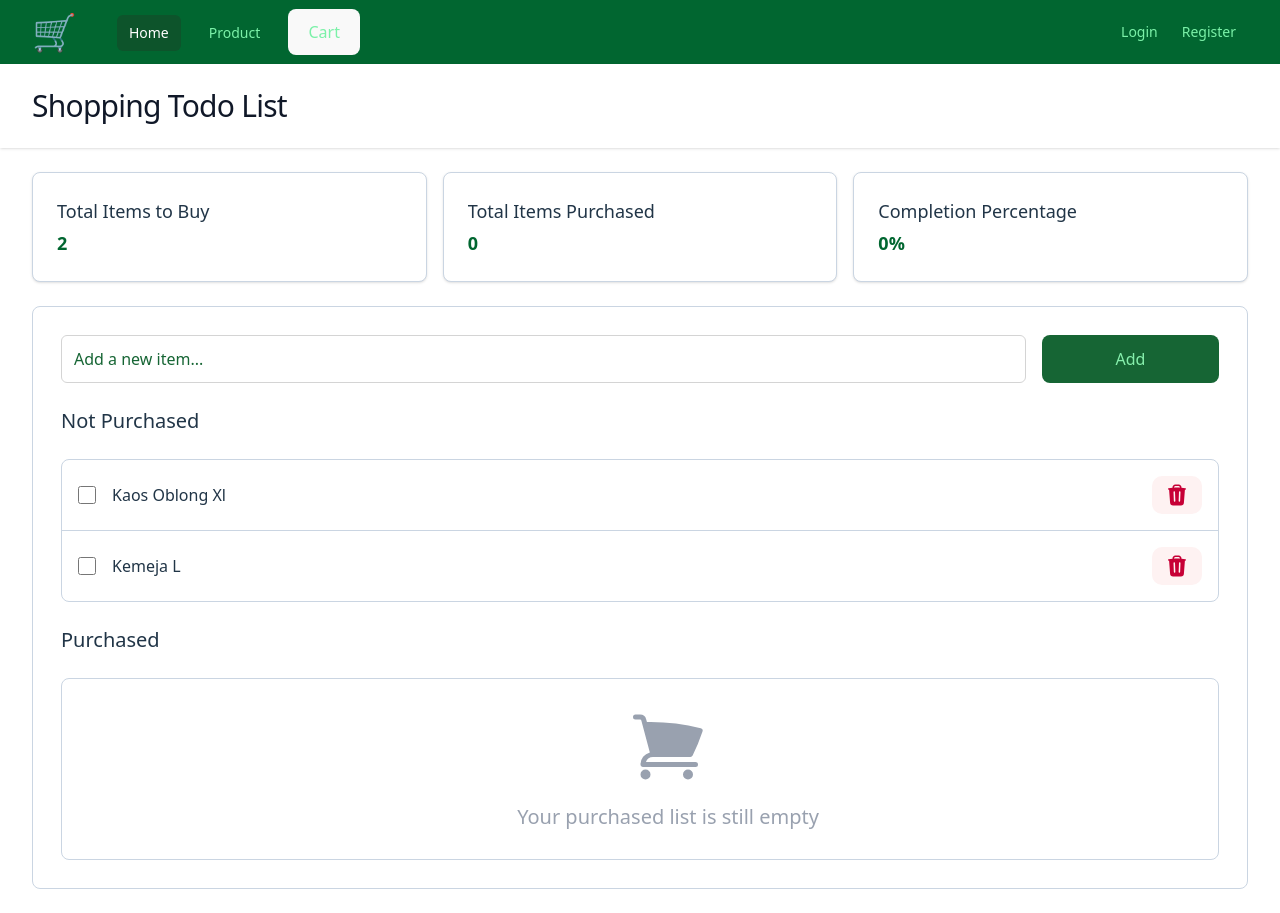
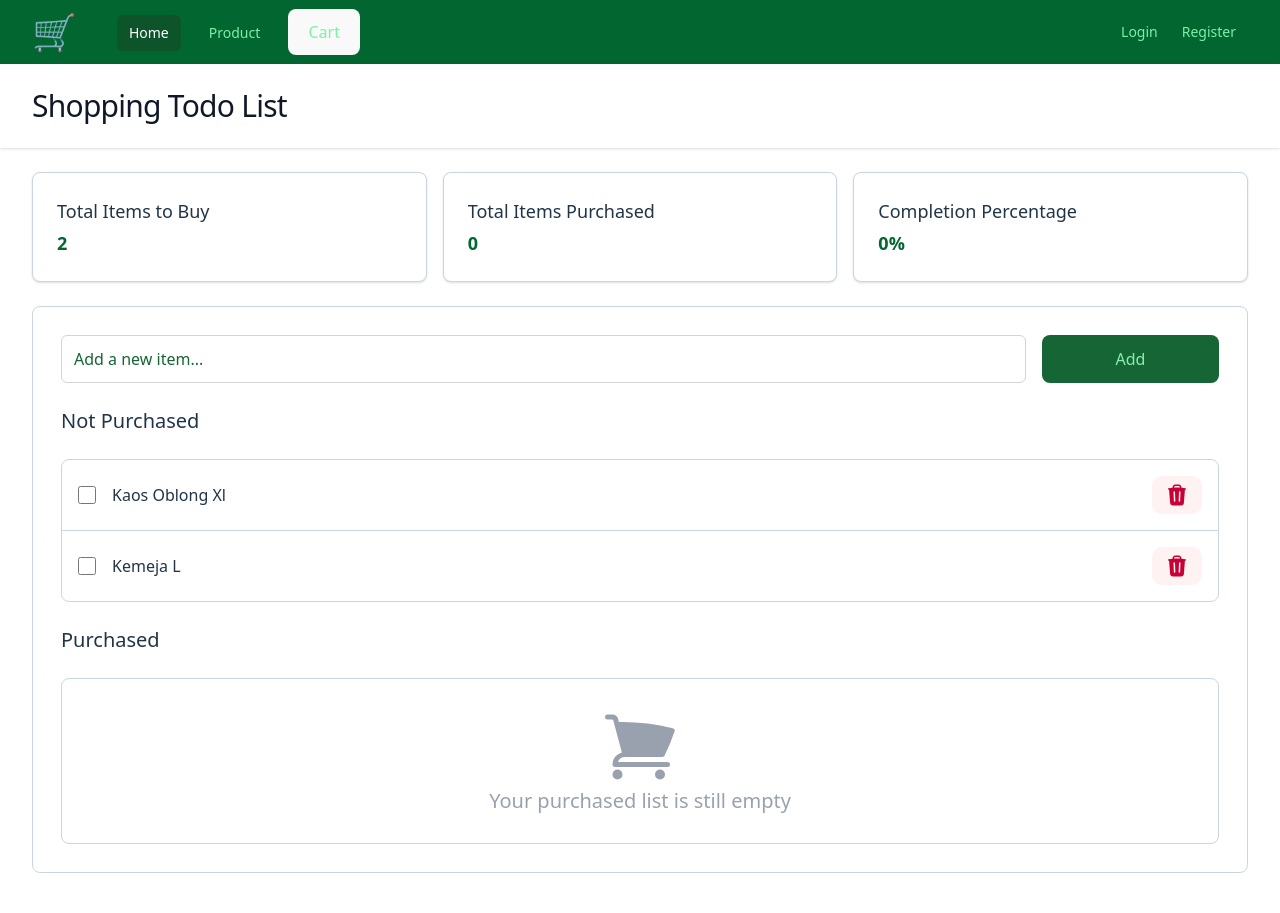
Before and after one commit to ELINSOPIAH03/e-commerce-sederhana, a React (Vite) app: page / in a window 1280 px wide. Built offline with nearby package versions, Linux system fonts and the light colour scheme.

Commit message:
fix: add and remove new class in empty default

```diff
--- a/src/pages/Home.tsx
+++ b/src/pages/Home.tsx
@@ -94,8 +94,8 @@ export default function Home() {
                             <h2 className="text-xl font-medium py-6">Not Purchased</h2>
                             <ul className="border border-slate-300 rounded-lg">
                                 {unfinishedTasks.length === 0 ? (
-                                    <div className="flex flex-col w-full gap-4 justify-center m-2 lg:m-7 items-center">
-                                        <ShoppingCartIcon aria-hidden="true" className="size-15 sm:size-20 text-gray-400" />
+                                    <div className="m-2 lg:m-7 text-center">
+                                        <ShoppingCartIcon aria-hidden="true" className="size-15 sm:size-20 text-gray-400 mx-auto" />
                                         <p className="text-sm lg:text-xl text-gray-400 text-center">Your shopping list is empty. Start adding items!</p>
                                     </div>
                                 ) : (unfinishedTasks.map((task) => (
@@ -123,8 +123,8 @@ export default function Home() {
                             <h2 className="text-xl font-medium py-6">Purchased </h2>
                             <ul className="border border-slate-300 rounded-lg">
                                 {finishedTasks.length === 0 ? (
-                                    <div className="flex flex-col w-full gap-4 justify-center m-2 lg:m-7 items-center">
-                                        <ShoppingCartIcon aria-hidden="true" className="size-15 sm:size-20 text-gray-400" />
+                                    <div className="m-2 lg:m-7 text-center">
+                                        <ShoppingCartIcon aria-hidden="true" className="size-15 sm:size-20 text-gray-400 mx-auto" />
                                         <p className="text-sm lg:text-xl text-gray-400 text-center">Your purchased list is still empty</p>
                                     </div>
                                 ) : (finishedTasks.map((task) => (
```
